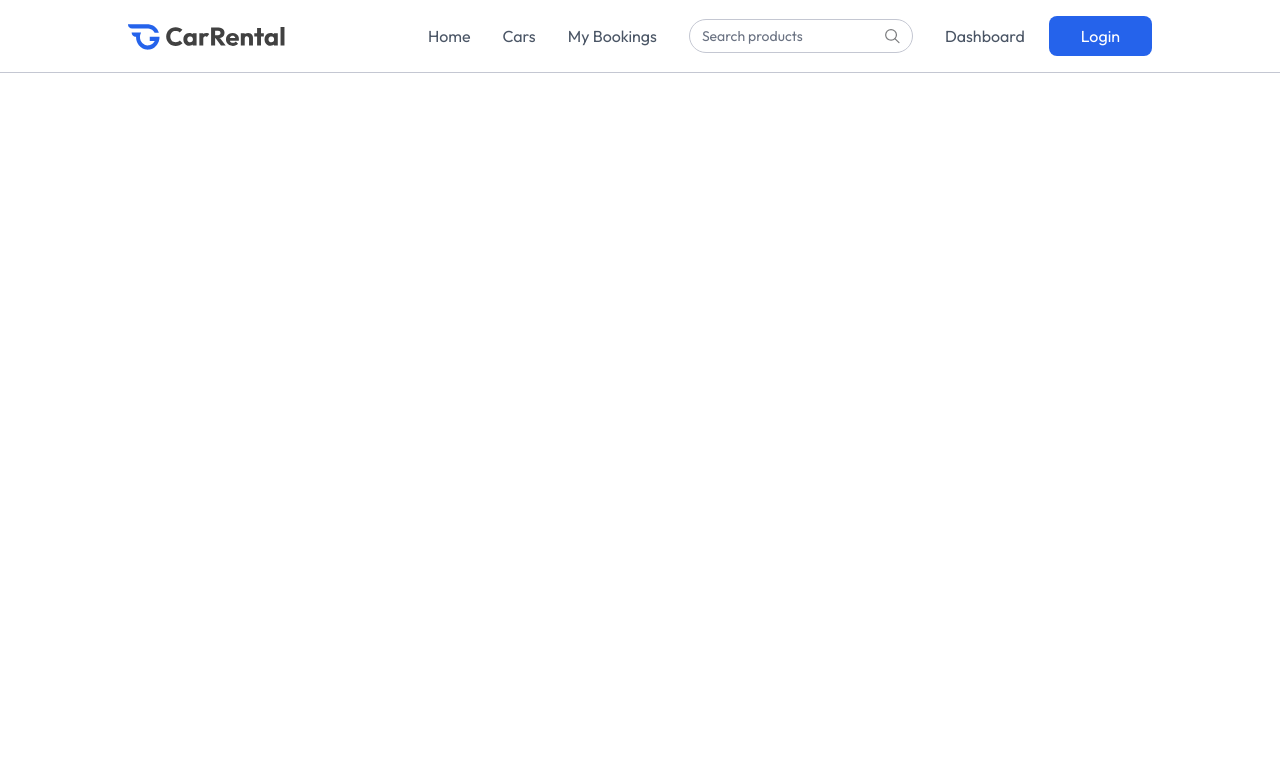
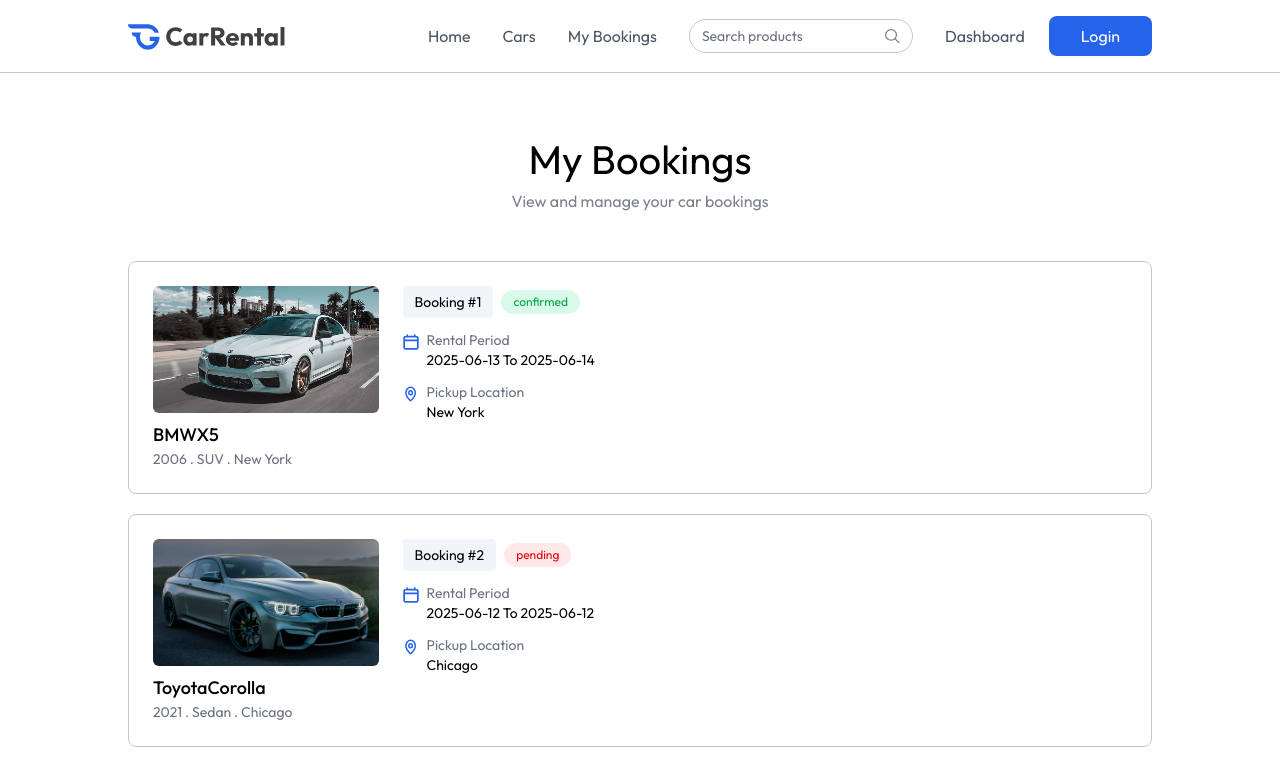
Before and after one commit to MMhabib/Car_Rental, a React (Vite) app in the folder client/: page /my-bookings in a window 1280 px wide. Shown: the top 765 px of the page. Built offline with nearby package versions, Linux system fonts and the light colour scheme.

Commit message:
Bookings

```diff
--- /dev/null
+++ b/client/src/components/BookingCard.jsx
@@ -0,0 +1,51 @@
+import { assets } from "../assets/assets";
+
+const BookingCard = ({ booking,index }) => {
+  return (
+    <div className="grid grid-cols-1 md:grid-cols-4 gap-6 p-6 border border-bordercolor rounded-lg mt-5 first:mt-12">
+      {/* car image */}
+      <div className="md:col-span-1">
+        <div className="rounded-md overflow-hidden">
+          <img
+            src={booking.car.image}
+            alt=""
+            className="w-full h-auto aspect-video object-cover"
+          />
+        </div>
+        <p className="text-lg font-medium mt-2">
+          {booking.car.brand}
+          {booking.car.model}
+        </p>
+        <p className="text-gray-500">
+          {booking.car.year} . {booking.car.category} . {booking.car.location}
+        </p>
+      </div>
+      {/* booking info */}
+      <div className="md:col-span-2">
+        <div className="flex items-center gap-2 ">
+            <p className="px-3 py-1.5 bg-light rounded">Booking #{index+1}</p>
+            <p className={`px-3 py-1 text-xs rounded-full ${booking.status === 'confirmed' ? 'bg-green-400/15 text-green-600 ' : 'bg-red-400/15 text-red-600'}`}>{booking.status}</p>
+        </div>
+<div className="flex items-start gap-2 mt-3">
+    <img src={assets.calendar_icon_colored} alt="" className="w-4 h-4 mt-1"/>
+    <div>
+        <p className="text-gray-500">Rental Period</p>
+        <p> {booking.pickupDate.split('T')[0]} To {booking.returnDate.split('T')[0]}</p>
+    </div>
+</div>
+<div className="flex items-start gap-2 mt-3">
+    <img src={assets.location_icon_colored} alt="" className="w-4 h-4 mt-1"/>
+    <div>
+        <p className="text-gray-500">Pickup Location</p>
+        <p> {booking.car.location}</p>
+    </div>
+</div>
+<div>
+
+</div>
+      </div>
+    </div>
+  );
+};
+
+export default BookingCard;
--- a/client/src/pages/MyBookings.jsx
+++ b/client/src/pages/MyBookings.jsx
@@ -1,9 +1,30 @@
+import { useEffect, useState } from "react";
+import {  dummyMyBookingsData } from "../assets/assets";
+import Title from "../components/Title";
+import BookingCard from "../components/BookingCard";
 
 
 const MyBookings = () => {
+
+    const [bookings,setBookings] = useState([])
+
+    const fetchBookingData= async()=>{
+        setBookings(dummyMyBookingsData)
+    }
+
+    useEffect(()=>{
+        fetchBookingData()
+    },[])
+
     return (
-        <div>
+        <div className="px-6 md:px-16 lg:px-24 xl:px-32 2xl:px-48 mt-16 text-sm max-w-7xl">
+            <Title title='My Bookings' subTitle={'View and manage your car bookings'}/>
 
+            <div >
+                {
+                    bookings.map((booking,index)=><BookingCard  key={booking._id} booking={booking} index={index}/>)
+                }
+            </div>
         </div>
     );
 };
```
